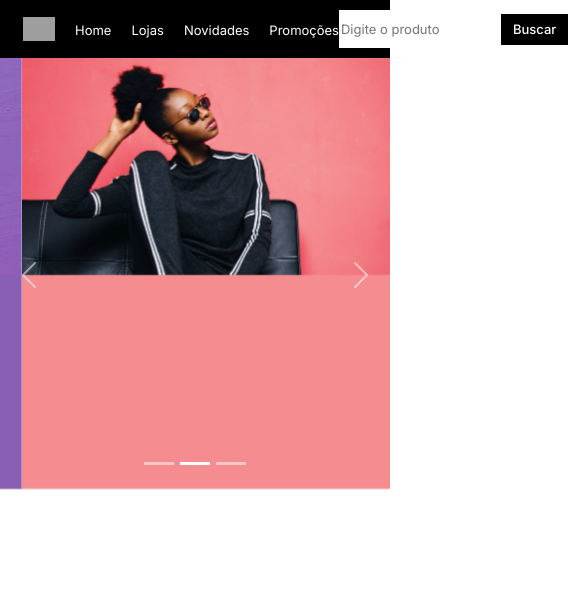
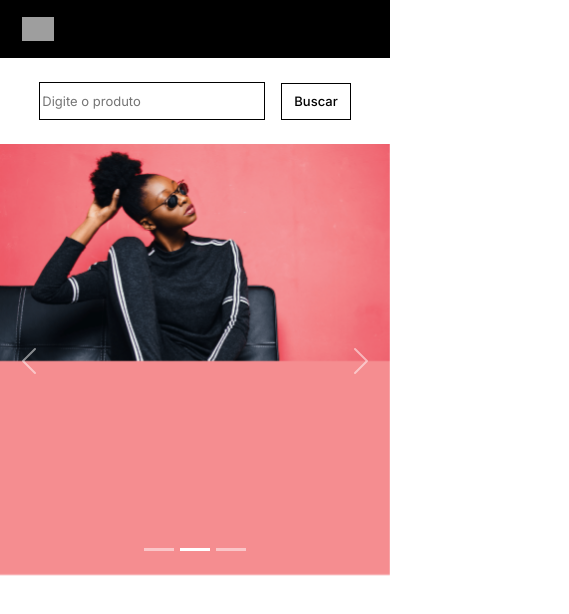
Before and after one commit to CodeHyder/Meteora, a React (Vite) app: page / in a window 390 px wide. Shown: the top 614 px of the page, 569 px wide, since content can reach past the window. Built offline with nearby package versions, Linux system fonts and the light colour scheme; grey boxes are pictures that could not be loaded.

Commit message:
<style>: criando estilo da versao mobile do nav bar

```diff
--- a/src/components/NavBar/NavBar.module.css
+++ b/src/components/NavBar/NavBar.module.css
@@ -83,3 +83,41 @@
         font-size: 13px;
     }
 }
+
+@media screen and (max-width: 642px) {
+    .navBar{
+        height: 144px;
+    }
+
+    .navBar__container {
+        flex-direction: column;
+        margin: 0;
+    }
+
+    .navListContainer {
+        height: 58px;
+        margin: 0 22px;
+    }
+
+    .navList {
+        display: none;
+    }
+
+    .navFormContainer {
+        background-color: white;
+        height: 86px;
+        justify-content: center;
+    }
+
+    .navFormInput {
+        width: 226px;
+        border: 1px solid black;
+    }
+
+    .navFormButton {
+        background-color: white;
+        border: solid 1px black;
+        color: black;
+        height: 37px;
+    }
+}
```
